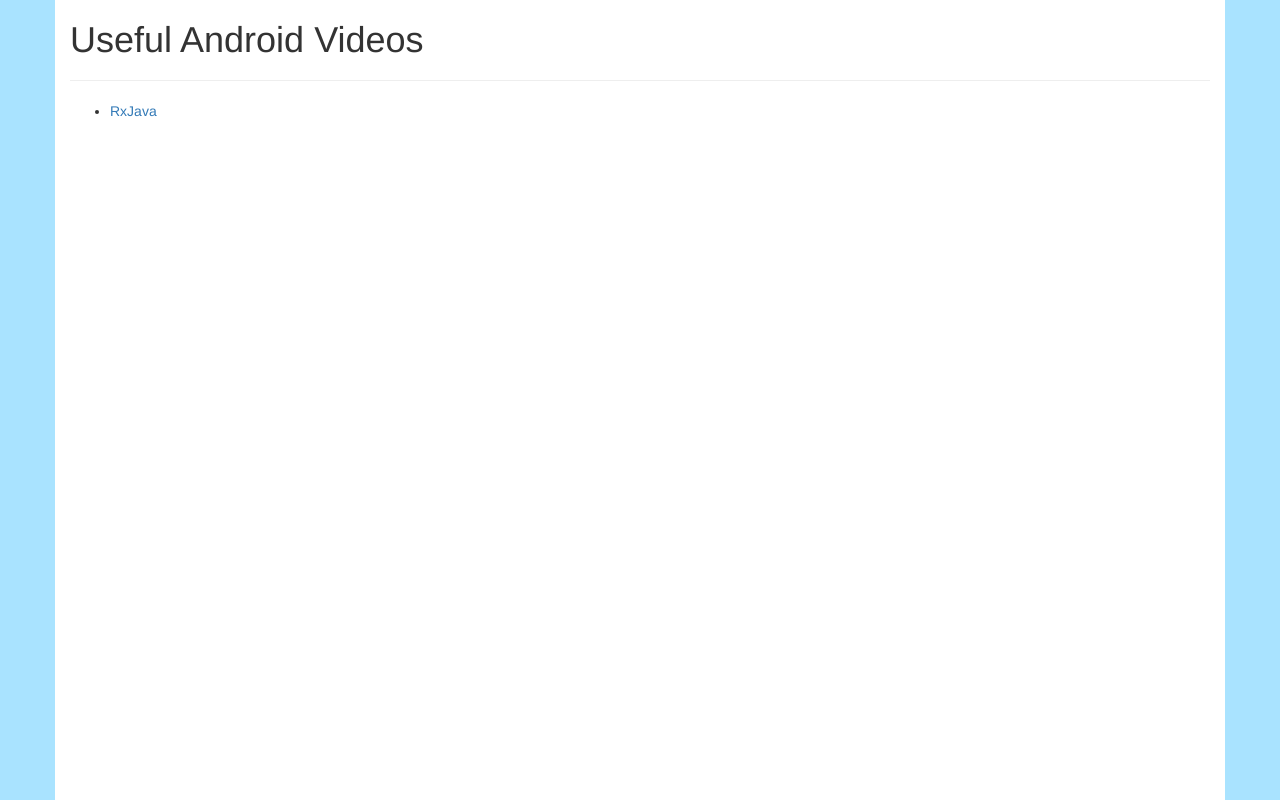
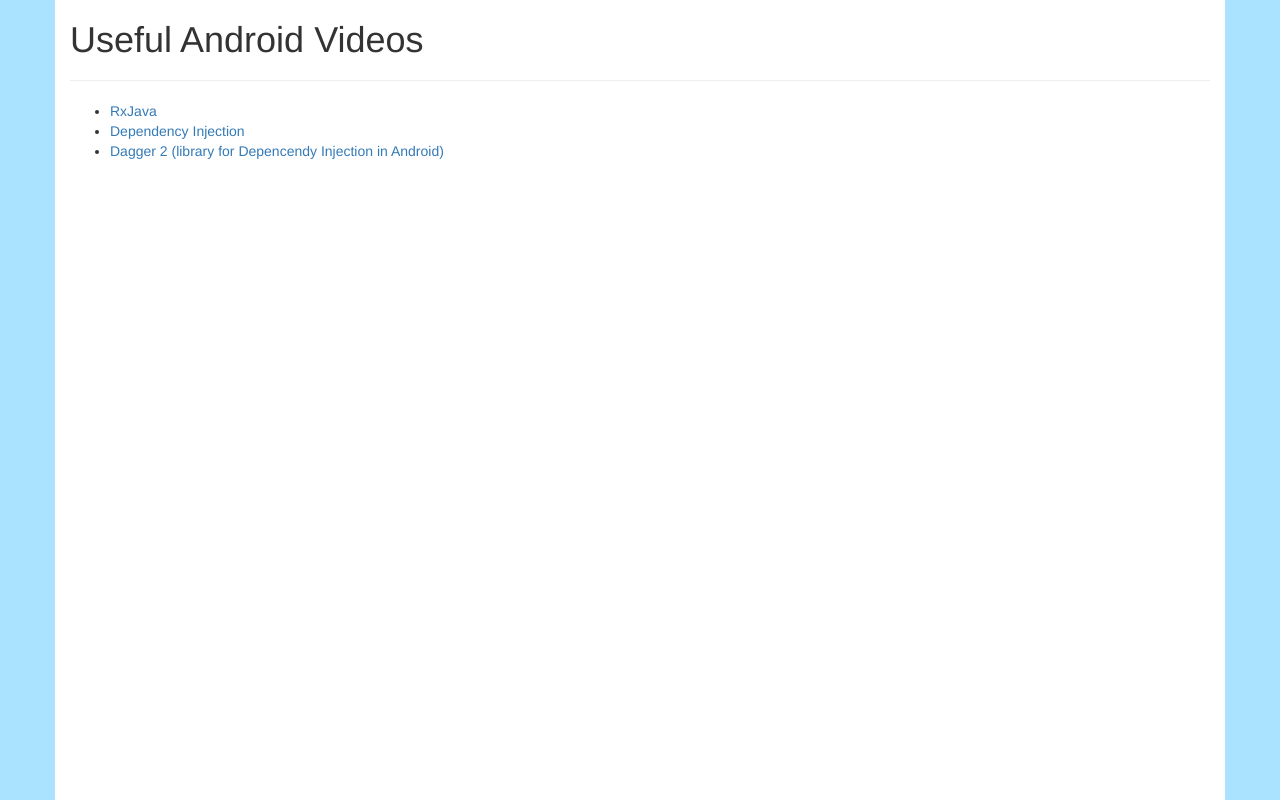
Before and after one commit to SennaGehenna/sennagehenna.github.io, a plain HTML site: page pages/android_dev.html in a window 1280 px wide. Drawn offline with nearby package versions, Linux system fonts and the light colour scheme.

Commit message:
Update android_dev.html

```diff
--- a/pages/android_dev.html
+++ b/pages/android_dev.html
@@ -29,6 +29,8 @@
             <hr>
             <ul>
                 <li><a href="https://www.youtube.com/watch?v=k3D0cWyNno4">RxJava</a>
+                <li><a href="https://www.youtube.com/watch?v=GDkL2uEn8cg">Dependency Injection</a>
+                <li><a href="https://www.youtube.com/watch?v=SKFB8u0-VA0">Dagger 2 (library for Depencendy Injection in Android)</a>
             </ul>
         </div>
     </body>
```
